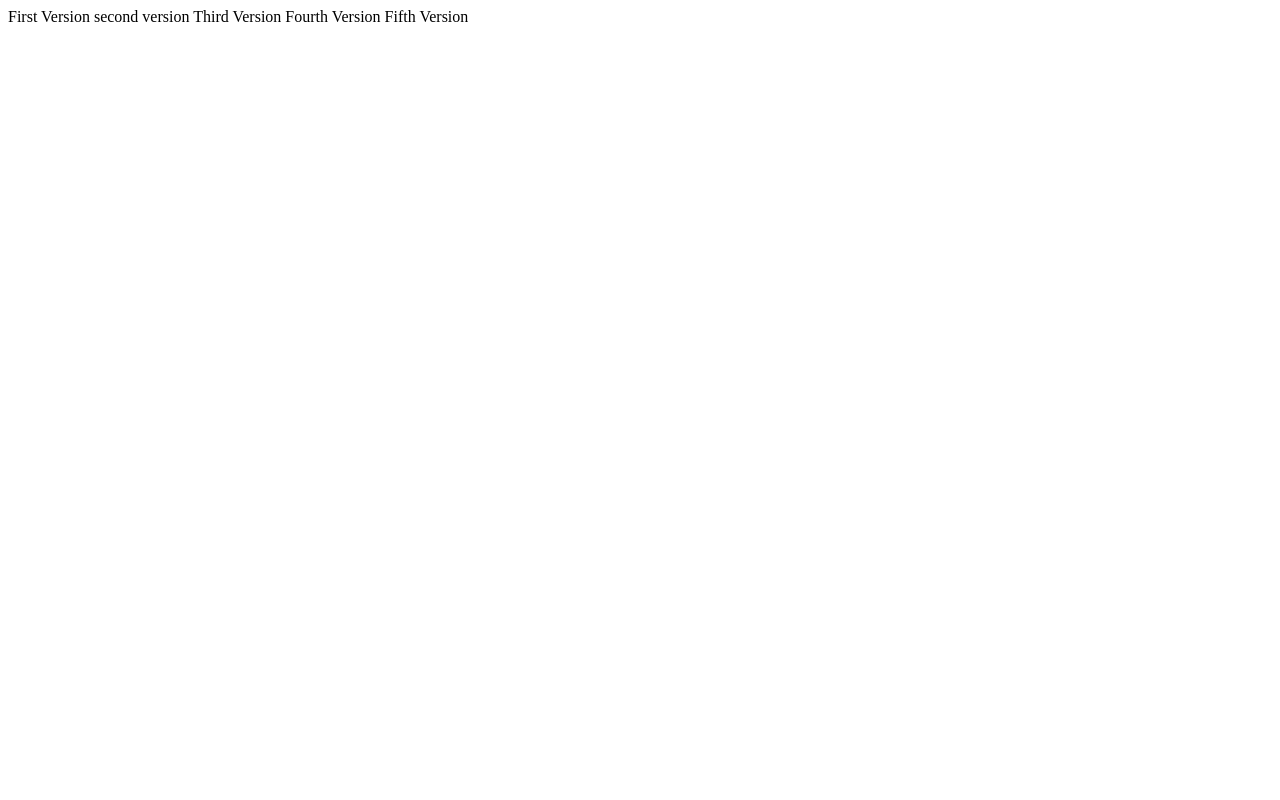
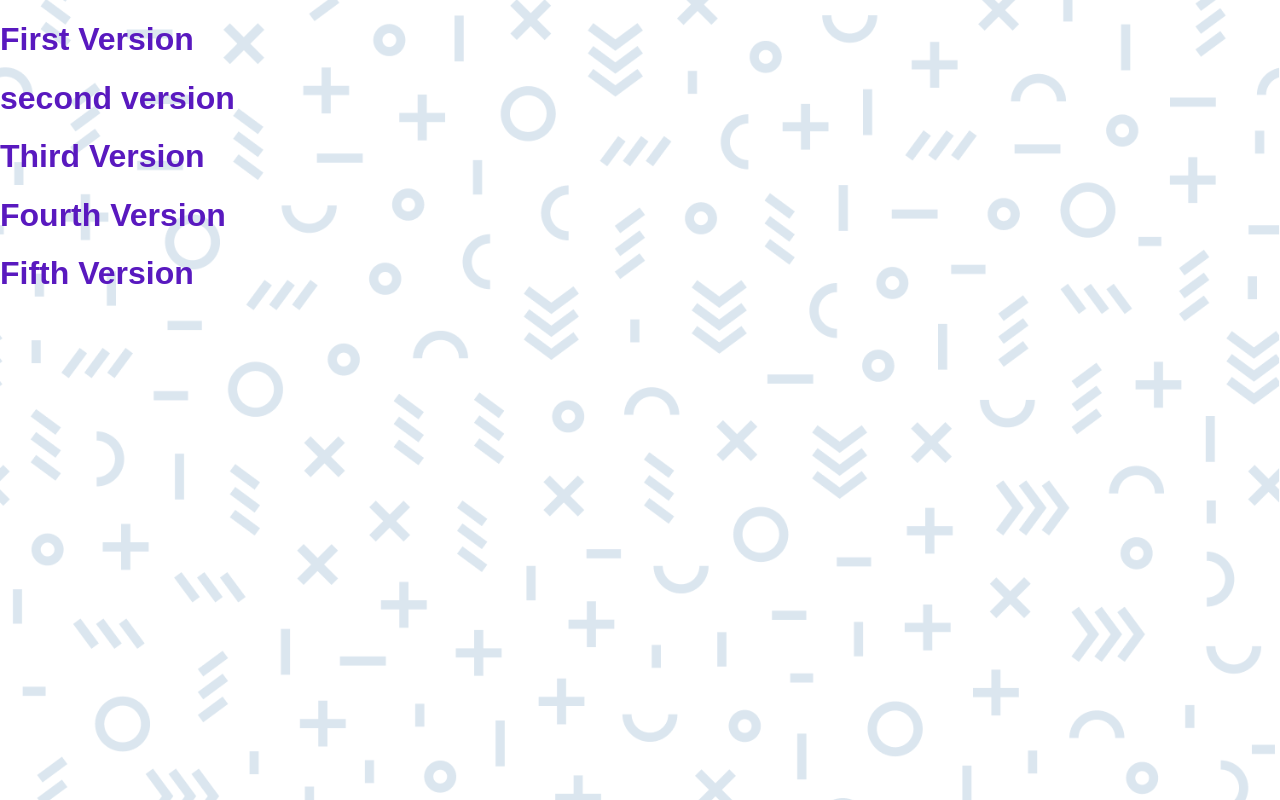
Before and after one commit to amanmishra2015/my-repo, a plain HTML site: page index.html in a window 1280 px wide. Drawn offline with Linux system fonts and the light colour scheme.

Commit message:
design comaplete

```diff
--- a/index.html
+++ b/index.html
@@ -4,12 +4,13 @@
   <meta charset="UTF-8">
   <meta name="viewport" content="width=device-width, initial-scale=1.0">
   <title>Document</title>
+  <link rel="stylesheet" href="./style.css">
 </head>
 <body>
-  First Version
-  second version
-  Third Version
-  Fourth Version
-  Fifth Version
+  <h1>First Version</h1>
+  <h1>second version</h1>
+  <h1>Third Version</h1>
+  <h1> Fourth Version</h1>
+  <h1>Fifth Version</h1>
 </body>
 </html>
--- /dev/null
+++ b/style.css
@@ -0,0 +1,13 @@
+body {
+  background-image: url(./asset\ 18.png);
+  background-size: cover;  /* Ensures the image covers the entire background */
+  background-position: center;  /* Centers the image */
+  margin: 0;
+  padding: 0;
+  font-family: Arial, sans-serif;
+}
+
+h1 {
+  align-items: center;
+  color: rgb(89, 25, 191);
+}
```
Also changed, not shown: asset 18.png (added).
